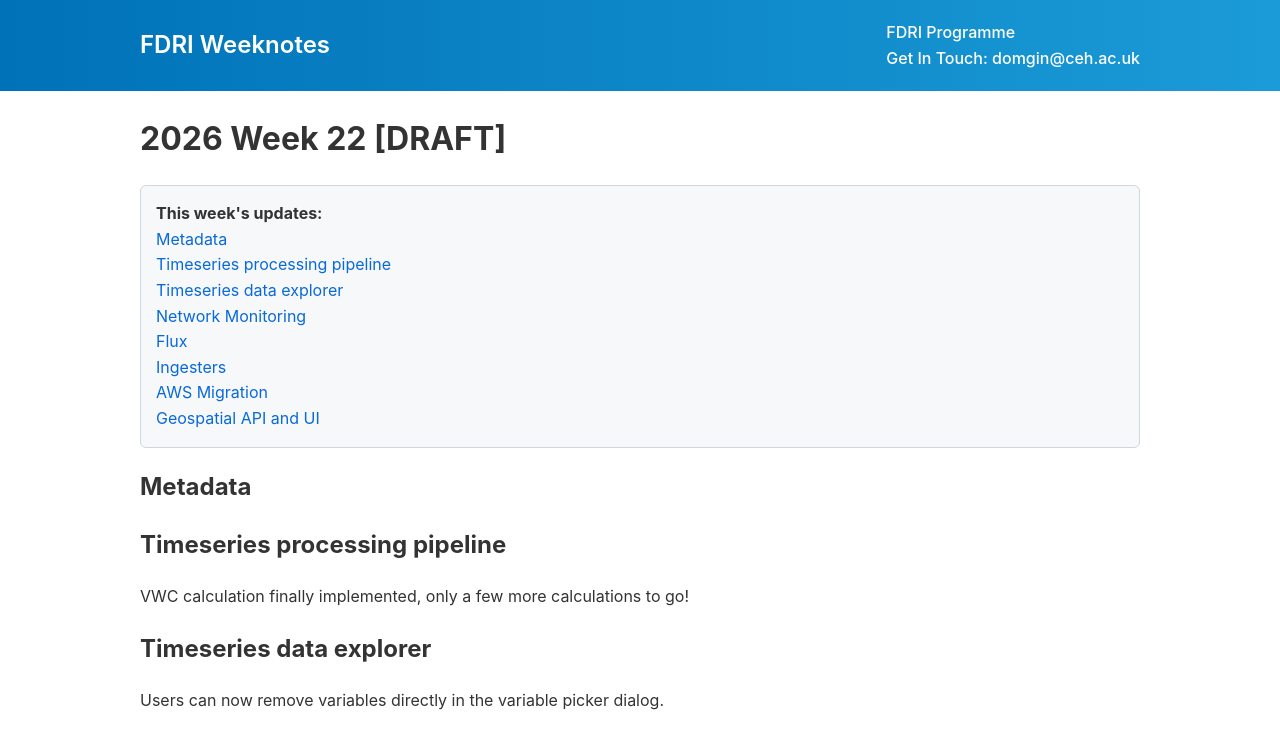
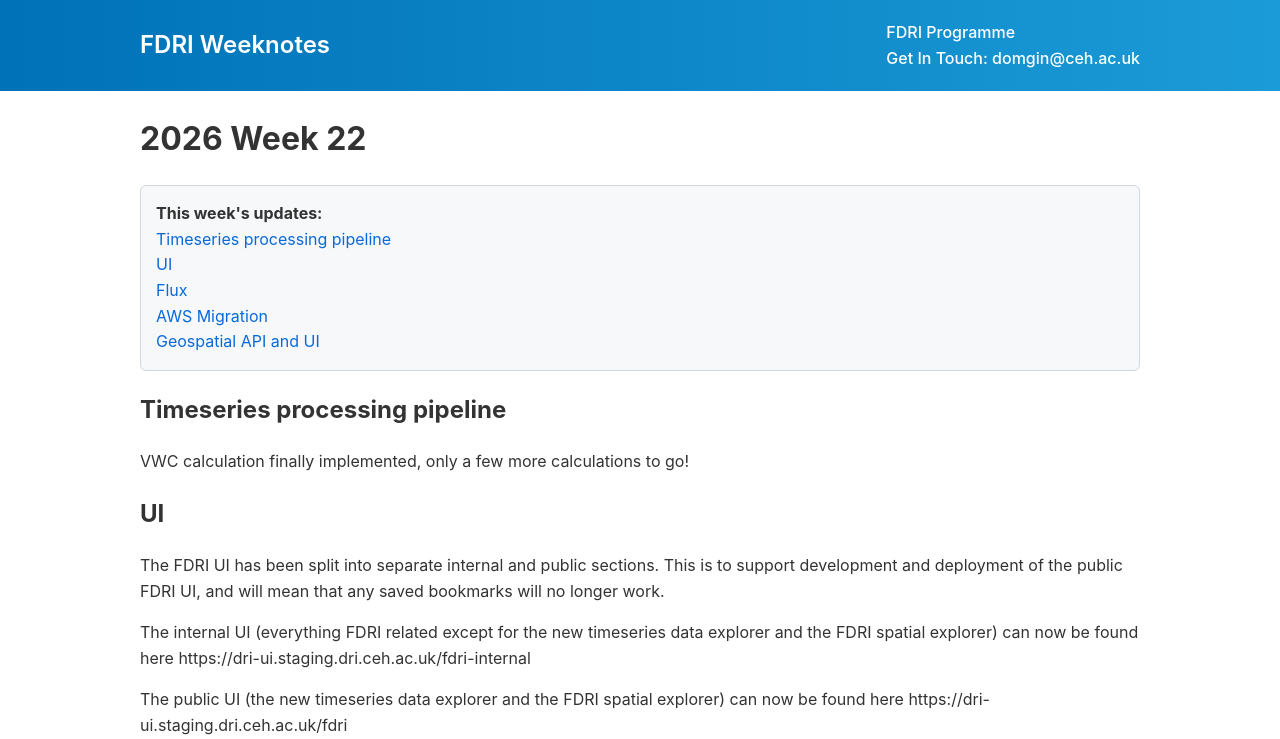
Before and after one commit to NERC-CEH/fdri_words, a Jekyll site: the page built from weeknotes/2026/22.md, in a window 1280 px wide and 1400 px high. Shown: the top 739 px of the window. Built offline with Jekyll 4.4.1, drawn with Linux system fonts in a browser that asks for light colours; our own code applies the rules of GitHub Pages for plain Markdown files; some of the changed text lies outside the part shown.

Commit message:
Update 22.md

```diff
--- a/weeknotes/2026/22.md
+++ b/weeknotes/2026/22.md
@@ -1,16 +1,19 @@
-# 2026 Week 22 [DRAFT]
-
-## Metadata
+# 2026 Week 22
 
 ## Timeseries processing pipeline
 
 VWC calculation finally implemented, only a few more calculations to go!
 
-## Timeseries data explorer
+## UI
 
-Users can now remove variables directly in the variable picker dialog.
+The FDRI UI has been split into separate internal and public sections. This is to support development and deployment of the public FDRI UI, and will mean that any saved bookmarks will no longer work.
 
-## Network Monitoring
+The internal UI (everything FDRI related except for the new timeseries data explorer and the FDRI spatial explorer) can now be found here https://dri-ui.staging.dri.ceh.ac.uk/fdri-internal
+
+The public UI (the new timeseries data explorer and the FDRI spatial explorer) can now be found here https://dri-ui.staging.dri.ceh.ac.uk/fdri
+
+<img width="958" height="453" alt="image" src="https://github.com/user-attachments/assets/90dcda0b-7062-4f45-bcc3-c0003a3ba9e4" />
+
 
 ## Flux
 
@@ -18,7 +21,6 @@ The main news for Flux is removing the hard-coded paths within the time series p
 
 Once that's merged, and with the telemetered data now coming in (as mentioned in last week's update), we're now almost at the stage where we can start running the pipeline end-to-end in AWS.  The next piece of work is to set up the infrastructure to do this, and debug any issues that come up once it's in place.
 
-## Ingesters
 
 ## AWS Migration
 
@@ -28,3 +30,7 @@ We have now migrated all of the FDRI and Cosmos data to the new accounts, and th
 
 
 ## Geospatial API and UI
+
+Work has started adding the logic to the API and UI to be able to fetch geospatial data directly from the metadata api and represent it nicely in the FDRI spatial explorer
+
+<img width="1582" height="833" alt="image" src="https://github.com/user-attachments/assets/7f7cef6e-2853-4aa9-ad0b-81101ae4c663" />
```
